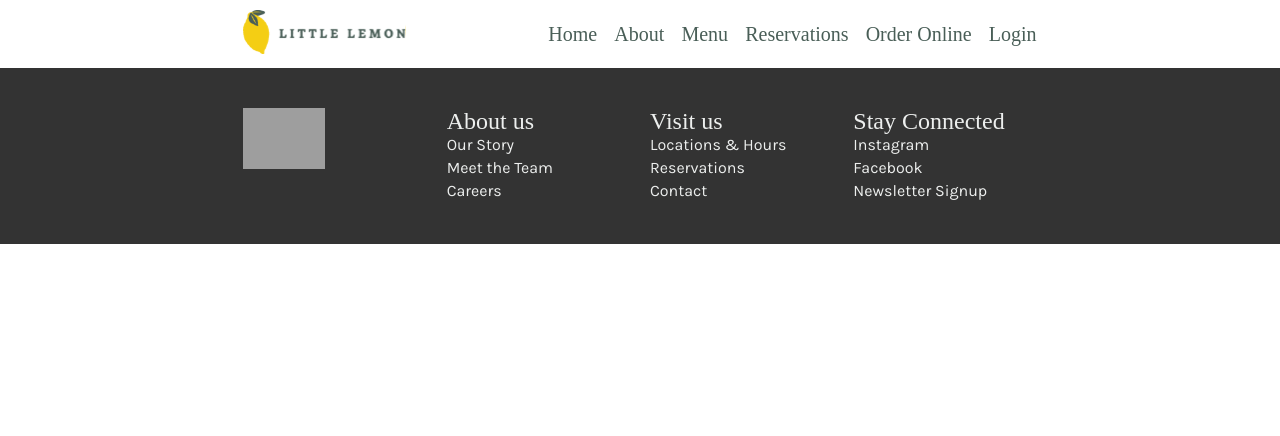
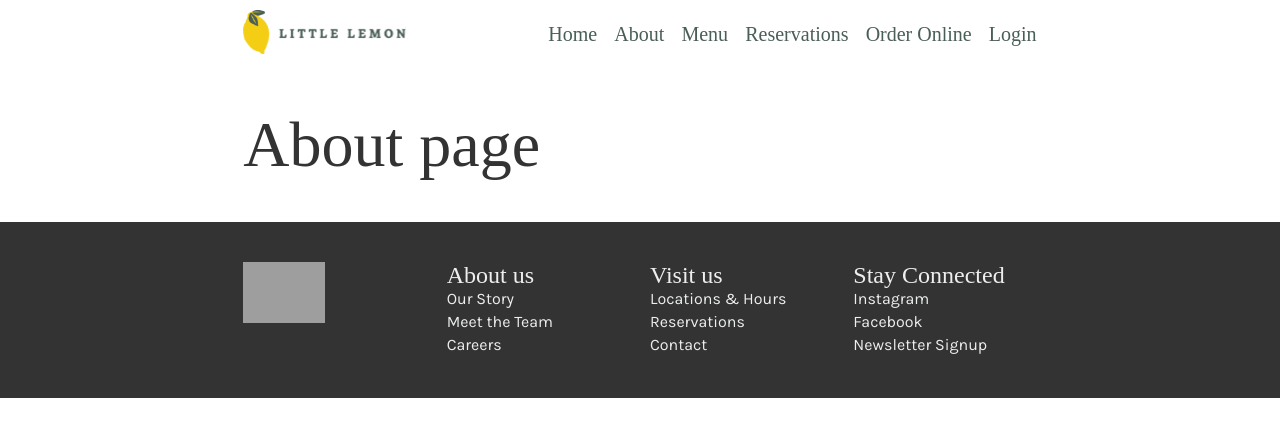
Before and after one commit to bbelin/little-lemon-restaurant, a React (Create React App) app: page /about in a window 1280 px wide. Shown: the top 436 px of the page. Built offline with nearby package versions, Linux system fonts and the light colour scheme; grey boxes are pictures that could not be loaded; a web font is replaced by a local one.

Commit message:
add headings to empty pages

```diff
--- a/src/Pages/About.js
+++ b/src/Pages/About.js
@@ -6,6 +6,15 @@ export const About = () => {
   return (
     <>
       <Main>
+        <section className='component-section'>
+          <div className='grid-container'>
+            <div className='col-4 tab-col-8 desk-col-2'></div>
+            <div className='col-4 tab-col-8 desk-col-4'>
+              <h2>About page</h2>
+            </div>
+            <div className='col-4 tab-col-8 desk-col-2'></div>
+          </div>
+        </section>
       </Main>
       <Footer />
     </>
--- a/src/Pages/Login.js
+++ b/src/Pages/Login.js
@@ -6,6 +6,15 @@ export const Login = () => {
   return (
     <>
       <Main>
+        <section className='component-section'>
+          <div className='grid-container'>
+            <div className='col-4 tab-col-8 desk-col-2'></div>
+            <div className='col-4 tab-col-8 desk-col-4'>
+              <h2>Login page</h2>
+            </div>
+            <div className='col-4 tab-col-8 desk-col-2'></div>
+          </div>
+        </section>
       </Main>
       <Footer />
     </>
--- a/src/Pages/Menu.js
+++ b/src/Pages/Menu.js
@@ -6,6 +6,15 @@ export const Menu = () => {
   return (
     <>
       <Main>
+        <section className='component-section'>
+          <div className='grid-container'>
+            <div className='col-4 tab-col-8 desk-col-2'></div>
+            <div className='col-4 tab-col-8 desk-col-4'>
+              <h2>Menu page</h2>
+            </div>
+            <div className='col-4 tab-col-8 desk-col-2'></div>
+          </div>
+        </section>
       </Main>
       <Footer />
     </>
--- a/src/Pages/OrderOnline.js
+++ b/src/Pages/OrderOnline.js
@@ -6,6 +6,15 @@ export const OrderOnline = () => {
   return (
     <>
       <Main>
+        <section className='component-section'>
+          <div className='grid-container'>
+            <div className='col-4 tab-col-8 desk-col-2'></div>
+            <div className='col-4 tab-col-8 desk-col-4'>
+              <h2>Order Online page</h2>
+            </div>
+            <div className='col-4 tab-col-8 desk-col-2'></div>
+          </div>
+        </section>
       </Main>
       <Footer />
     </>
```
